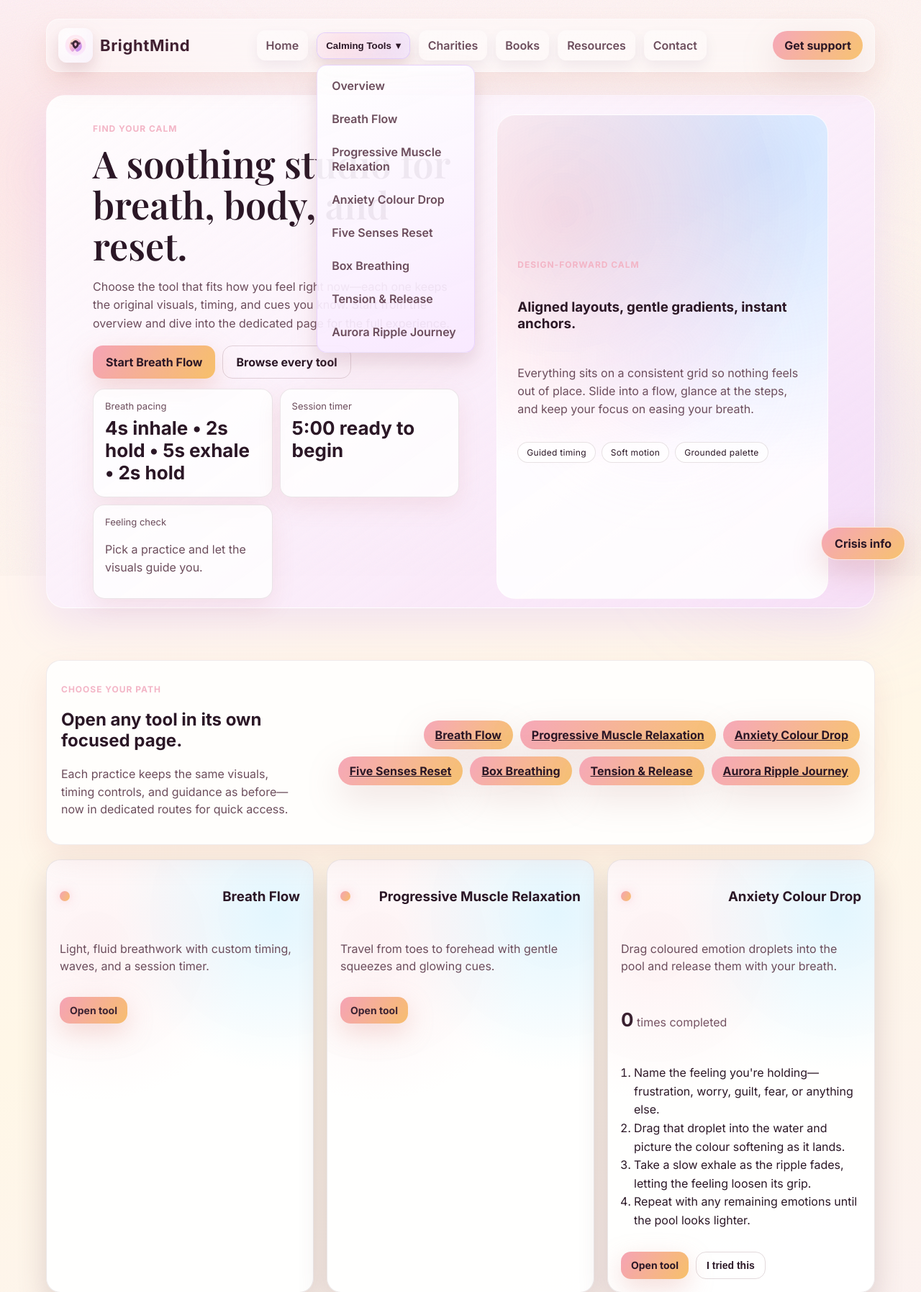
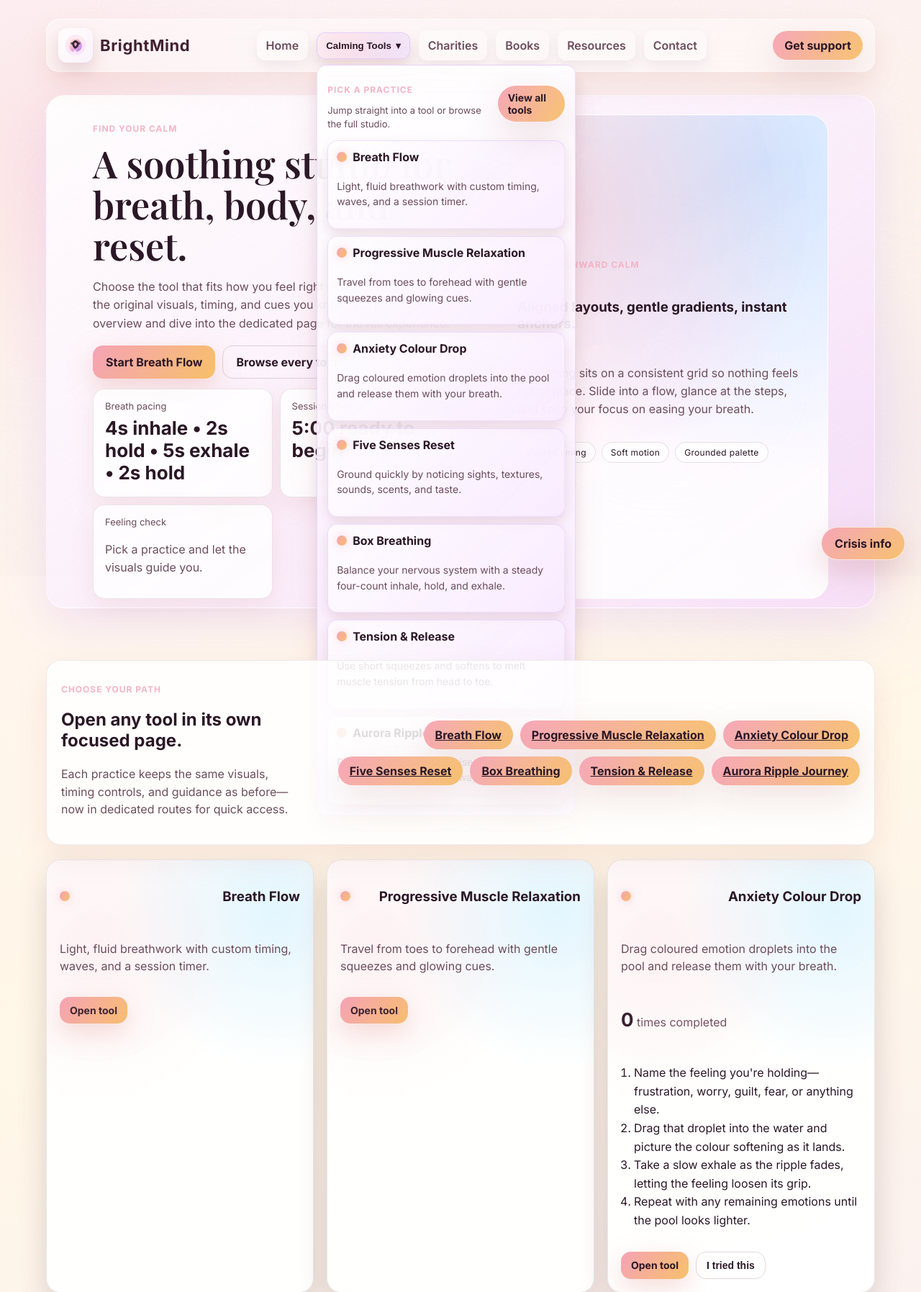
Before and after one commit to andyfast20-sketch/mentalhealthresources, a Flask app: page /calming-tools in a window 1280 px wide, after a click that opens the changed part. Shown: the top 1795 px of the page at 72% size. Run offline with Flask 3, Linux system fonts and the light colour scheme.

Commit message:
Enhance calming tools dropdown navigation

```diff
--- a/app.py
+++ b/app.py
@@ -474,7 +474,16 @@ CALMING_TOOL_PAGES = [
 
 @app.context_processor
 def inject_calming_nav():
-    return {"calming_nav_items": [{"title": tool["title"], "slug": tool["slug"]} for tool in CALMING_TOOL_PAGES]}
+    return {
+        "calming_nav_items": [
+            {
+                "title": tool["title"],
+                "slug": tool["slug"],
+                "description": tool.get("description", ""),
+            }
+            for tool in CALMING_TOOL_PAGES
+        ]
+    }
 
 
 def load_calming_counts():
--- a/static/script.js
+++ b/static/script.js
@@ -68,6 +68,16 @@ dropdownTriggers.forEach((trigger) => {
     event.preventDefault();
     const isOpen = menu?.classList.toggle('is-open');
     trigger.setAttribute('aria-expanded', isOpen ? 'true' : 'false');
+  });
+});
+
+dropdownTriggers.forEach((trigger) => {
+  const menu = trigger.closest('.nav-dropdown');
+  menu?.querySelectorAll('a').forEach((link) => {
+    link.addEventListener('click', () => {
+      menu.classList.remove('is-open');
+      trigger.setAttribute('aria-expanded', 'false');
+    });
   });
 });
 
--- a/static/styles.css
+++ b/static/styles.css
@@ -215,6 +215,13 @@ body {
   z-index: 12;
 }
 
+.dropdown-menu--rich {
+  min-width: 360px;
+  max-width: 520px;
+  padding: 14px;
+  gap: 12px;
+}
+
 .dropdown-link {
   display: block;
   padding: 10px 12px;
@@ -235,6 +242,53 @@ body {
 .nav-dropdown:focus-within .dropdown-menu,
 .nav-dropdown.is-open .dropdown-menu {
   display: flex;
+}
+
+.dropdown-heading {
+  display: flex;
+  align-items: center;
+  justify-content: space-between;
+  gap: 16px;
+}
+
+.dropdown-grid {
+  display: grid;
+  grid-template-columns: repeat(auto-fit, minmax(220px, 1fr));
+  gap: 10px;
+}
+
+.dropdown-card {
+  padding: 12px;
+  border-radius: 14px;
+  background: linear-gradient(135deg, rgba(255, 255, 255, 0.8), rgba(248, 232, 255, 0.7));
+  border: 1px solid rgba(176, 125, 252, 0.18);
+  text-decoration: none;
+  color: #2b1726;
+  display: grid;
+  gap: 6px;
+  box-shadow: 0 10px 20px rgba(195, 122, 117, 0.12), 0 6px 14px rgba(90, 46, 105, 0.08);
+  transition: transform 0.2s ease, box-shadow 0.2s ease, border-color 0.2s ease;
+}
+
+.dropdown-card:hover,
+.dropdown-card:focus-visible {
+  transform: translateY(-2px);
+  border-color: rgba(176, 125, 252, 0.4);
+  outline: none;
+  box-shadow: 0 16px 26px rgba(195, 122, 117, 0.16), 0 8px 16px rgba(90, 46, 105, 0.08);
+}
+
+.dropdown-card__title {
+  display: inline-flex;
+  align-items: center;
+  gap: 8px;
+  font-weight: 700;
+  color: #2b1726;
+}
+
+.body.small {
+  font-size: 14px;
+  color: var(--muted);
 }
 
 .nav-dropdown.is-open > .nav-link--trigger,
--- a/templates/base.html
+++ b/templates/base.html
@@ -43,13 +43,29 @@
                 <div class="nav-dropdown">
                     <button class="nav-link nav-link--trigger" type="button" data-dropdown-toggle aria-expanded="false">
                         Calming Tools
-                        <span aria-hidden="true">▾</span>
+                        <span class="nav-caret" aria-hidden="true">▾</span>
                     </button>
-                    <div class="dropdown-menu" role="menu">
-                        <a href="{{ url_for('calming_tools') }}" class="dropdown-link">Overview</a>
-                        {% for tool in calming_nav_items %}
-                        <a href="{{ url_for('calming_tool', slug=tool.slug if tool.slug is defined else tool['slug']) }}" class="dropdown-link">{{ tool.title }}</a>
-                        {% endfor %}
+                    <div class="dropdown-menu dropdown-menu--rich" role="menu">
+                        <div class="dropdown-heading">
+                            <div>
+                                <p class="eyebrow">Pick a practice</p>
+                                <p class="microcopy">Jump straight into a tool or browse the full studio.</p>
+                            </div>
+                            <a href="{{ url_for('calming_tools') }}" class="pill tiny ghost" role="menuitem">View all tools</a>
+                        </div>
+                        <div class="dropdown-grid">
+                            {% for tool in calming_nav_items %}
+                            <a href="{{ url_for('calming_tool', slug=tool.slug if tool.slug is defined else tool['slug']) }}" class="dropdown-card" role="menuitem">
+                                <div class="dropdown-card__title">
+                                    <span class="dot"></span>
+                                    <span>{{ tool.title }}</span>
+                                </div>
+                                {% if tool.description %}
+                                <p class="body small">{{ tool.description }}</p>
+                                {% endif %}
+                            </a>
+                            {% endfor %}
+                        </div>
                     </div>
                 </div>
                 <a href="{{ url_for('charities') }}" class="nav-link">Charities</a>
```
